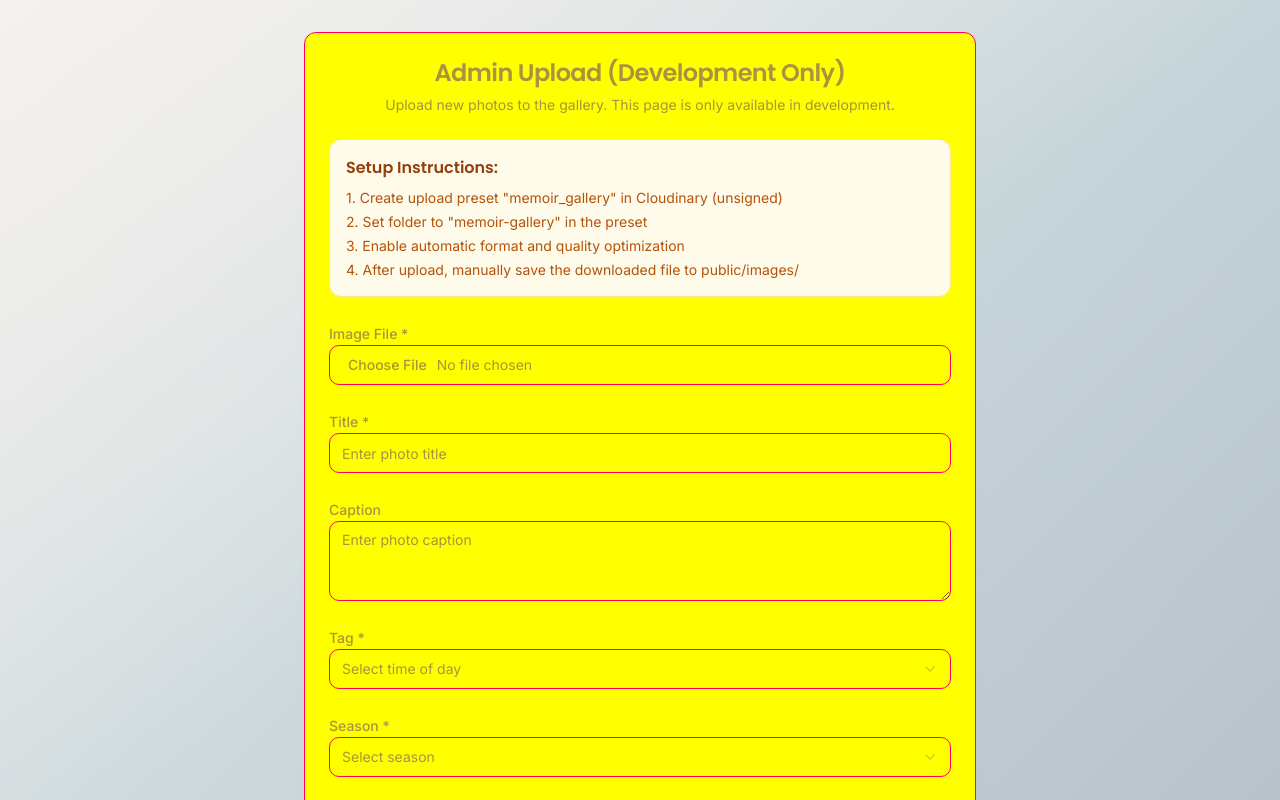
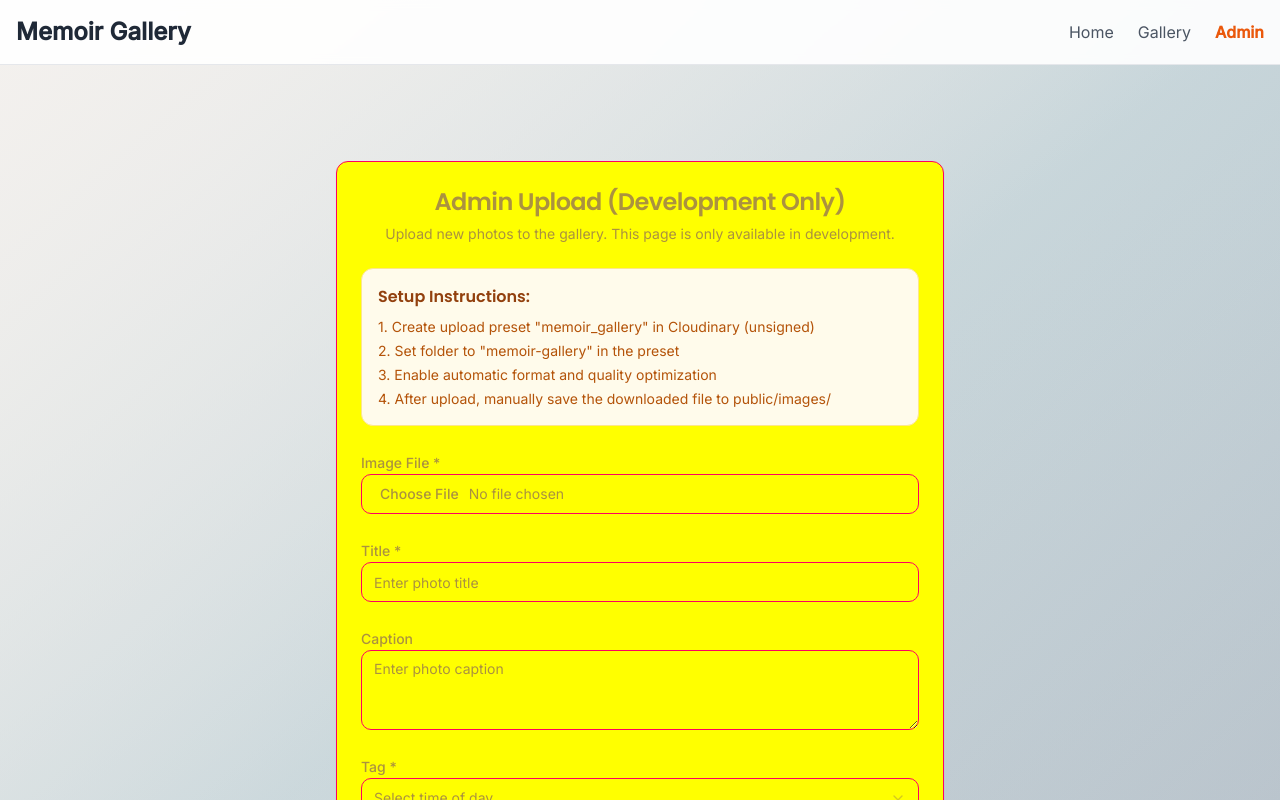
Before and after one commit to JoeSaf/memory-flow-gallery, a React (Vite) app: page /admin in a window 1280 px wide. Shown: the top 800 px of the page. Built offline with nearby package versions, Linux system fonts and the light colour scheme.

Commit message:
Fix navigation and navbar consistency
Ensured consistent header rendering across all pages, fixed gallery page navbar styling, added admin navigation, and implemented a development-only admin link.

```diff
--- a/src/pages/Admin.tsx
+++ b/src/pages/Admin.tsx
@@ -9,6 +9,7 @@ import { Card, CardHeader, CardTitle, CardContent } from '@/components/ui/card';
 import { Label } from '@/components/ui/label';
 import { useToast } from '@/hooks/use-toast';
 import { Photo } from '@/components/PhotoGallery';
+import { Header } from '@/components/Header';
 
 const Admin = () => {
   const navigate = useNavigate();
@@ -158,8 +159,9 @@ const Admin = () => {
   };
 
   return (
-    <div className="min-h-screen bg-gradient-to-br from-warm-cream via-foggy-blue/20 to-dusty-rose/20 p-8">
-      <div className="max-w-2xl mx-auto">
+    <div className="min-h-screen bg-gradient-to-br from-warm-cream via-foggy-blue/20 to-dusty-rose/20">
+      <Header />
+      <div className="max-w-2xl mx-auto p-8 pt-24">
         <Card>
           <CardHeader>
             <CardTitle className="text-2xl font-bold text-center">
--- a/src/pages/Gallery.tsx
+++ b/src/pages/Gallery.tsx
@@ -1,11 +1,15 @@
 
 import React from 'react';
 import { PhotoGallery } from '../components/PhotoGallery';
+import { Header } from '../components/Header';
 
 const Gallery = () => {
   return (
-    <div className="relative pt-32">
-      <PhotoGallery />
+    <div className="relative">
+      <Header />
+      <div className="pt-8">
+        <PhotoGallery />
+      </div>
 
       {/* Floating Glassmorphism Footer */}
       <footer className="fixed bottom-4 left-4 right-4 z-50">
```
